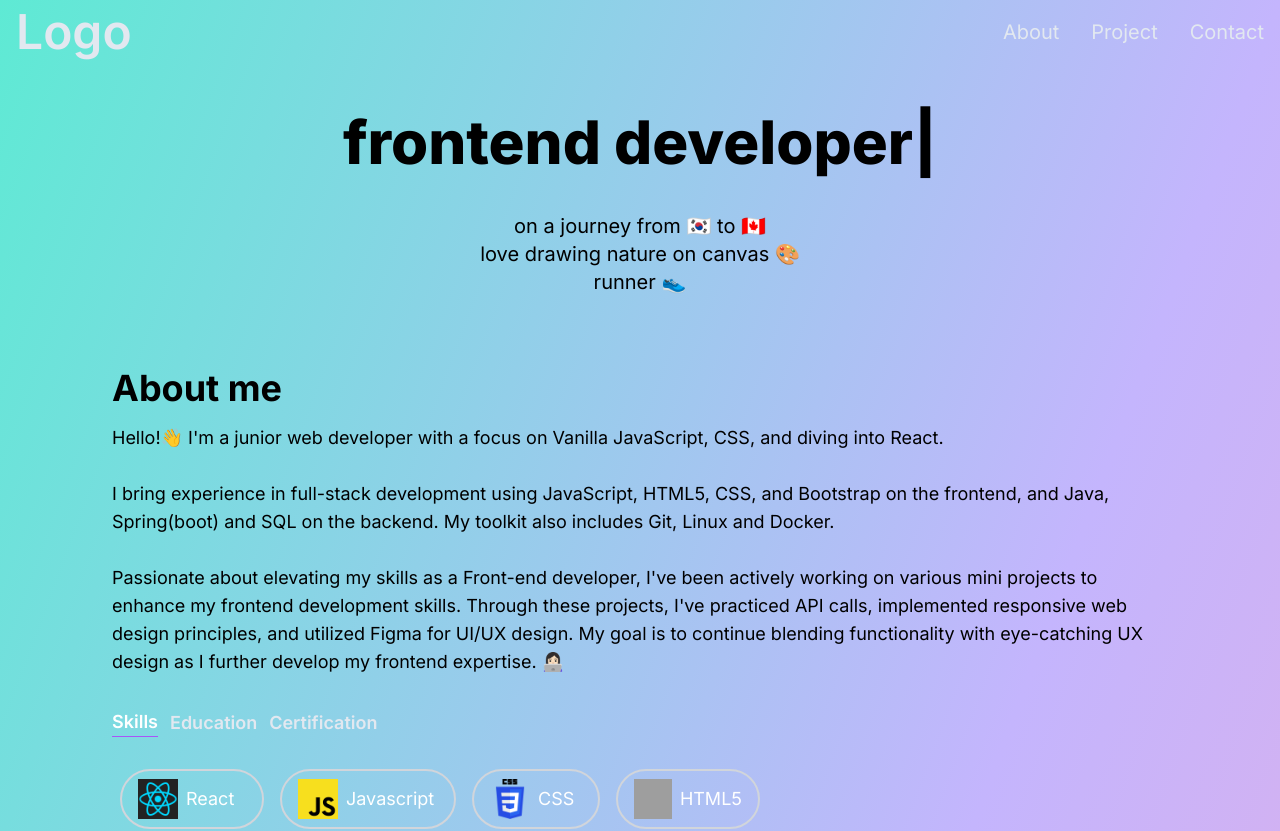
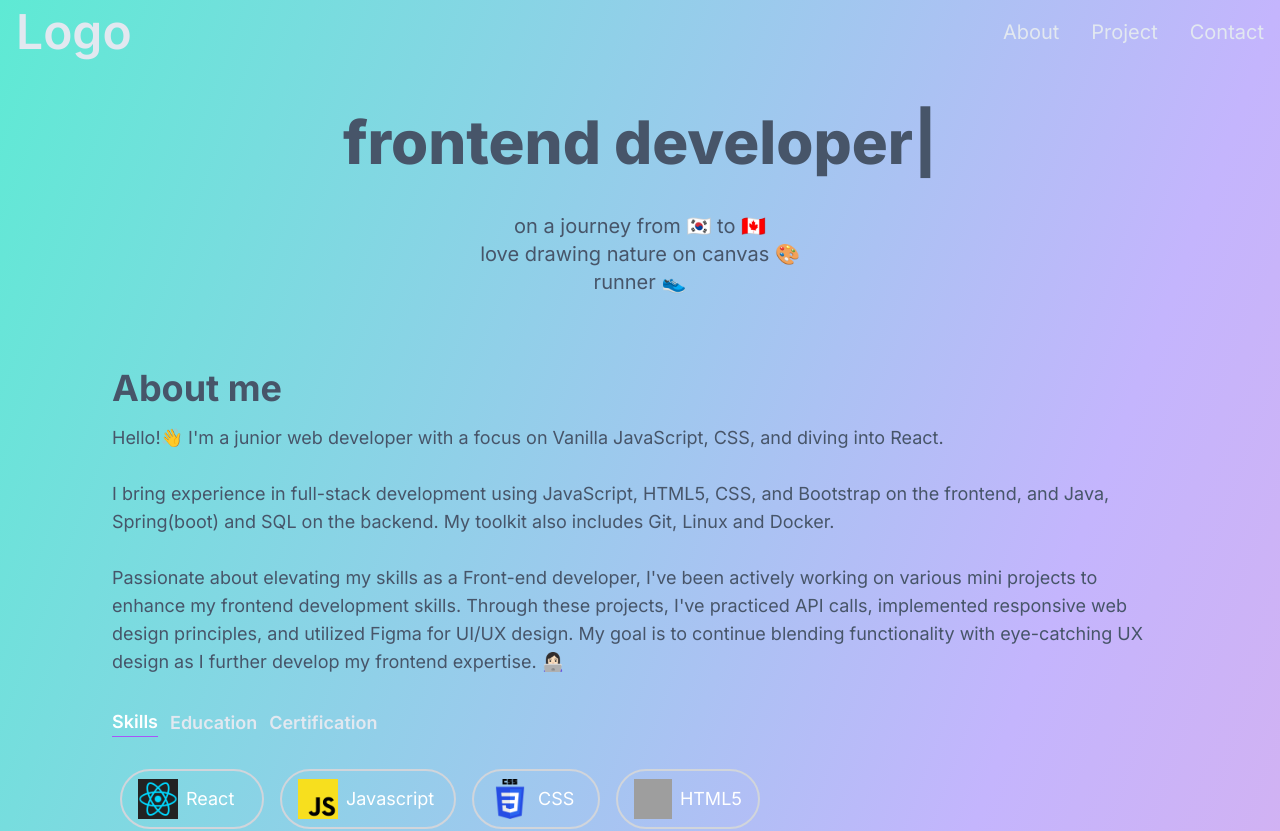
Before and after one commit to yuhyunjeong/portfolio-website, a Next.js app in the folder portfolio-website/: page / in a window 1280 px wide. Shown: the top 831 px of the page. Built offline with nearby package versions, Linux system fonts and the light colour scheme; grey boxes are pictures that could not be loaded.

Commit message:
change text color

```diff
--- a/portfolio-website/app/components/About.jsx
+++ b/portfolio-website/app/components/About.jsx
@@ -6,7 +6,7 @@ export default function About() {
     <section>
       <div className="grid grid-cols-1 ">
         <div className="place-self-center text-center">
-          <h1 className="text-black mb-4 text-4xl lg:text-6xl font-extrabold">
+          <h1 className="text-slate-600 mb-4 text-4xl lg:text-6xl font-extrabold">
             {""}
             <TypeAnimation
               sequence={[
@@ -26,7 +26,7 @@ export default function About() {
             />
           </h1>
           <br></br>
-          <p className="text-black text-lg lg:text-xl">
+          <p className="text-slate-600 text-lg lg:text-xl">
             on a journey from 🇰🇷 to 🇨🇦
             <br></br>love drawing nature on canvas 🎨
             <br></br>runner 👟
--- a/portfolio-website/app/components/AboutSection.jsx
+++ b/portfolio-website/app/components/AboutSection.jsx
@@ -297,7 +297,7 @@ const AboutSection = () => {
   };
 
   return (
-    <section className="text-black" id="about">
+    <section className="text-slate-600" id="about">
       <div className="md:grid md:grid-cols gap-8 items-center py-8 px-4 xl:gap-16 sm:py-16 xl:px-16">
         <div className="mt-4 md:t-0 text-left flex flex-col h-full">
           <h1 className="text-4xl font-bold mb-4">About me</h1>
```
